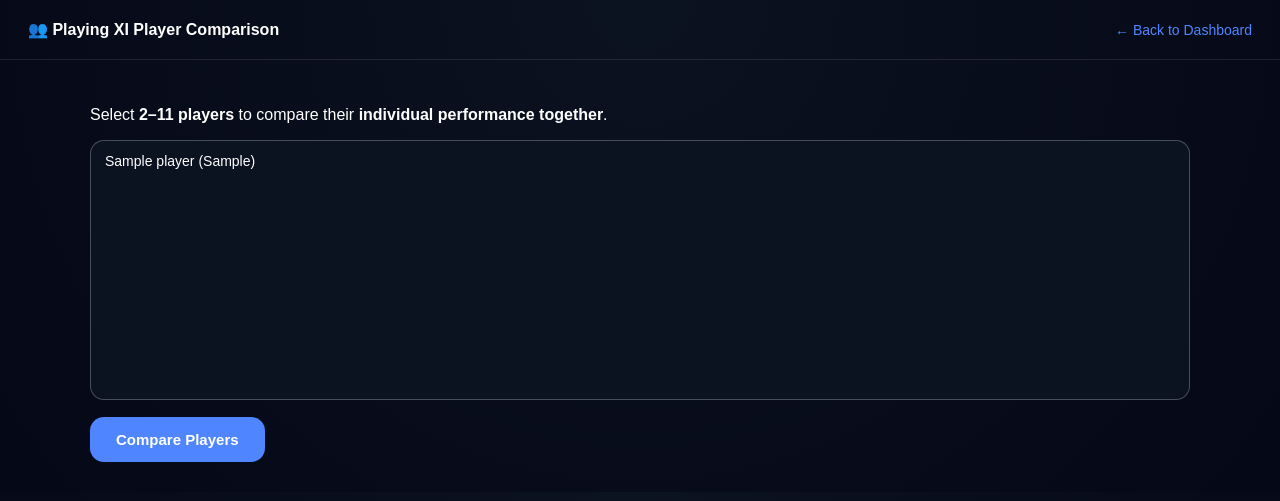
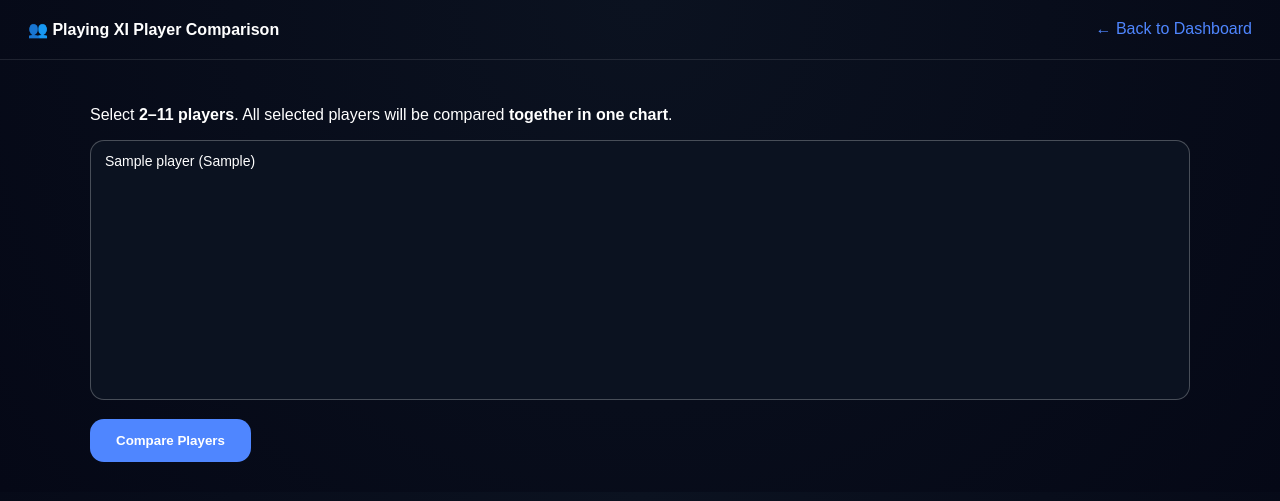
Before and after one commit to Albertsjos/SportSight-Analytics, a Django app: page /compare-xi/ in a window 1280 px wide. Shown: the top 501 px of the page. Run offline with Django 5.2, Linux system fonts and the light colour scheme; a user stored in the database is signed in; tables that the repository leaves empty hold one stand-in row (values such as "Sample post").

Commit message:
Fixed Playing XI comparison and player analytics

```diff
--- a/core/templates/core/compare_xi.html
+++ b/core/templates/core/compare_xi.html
@@ -3,7 +3,6 @@
 <head>
   <title>Playing XI Player Comparison</title>
 
-  <!-- Chart.js -->
   <script src="https://cdn.jsdelivr.net/npm/chart.js"></script>
 
   <style>
@@ -18,14 +17,12 @@
       padding:20px 28px;
       display:flex;
       justify-content:space-between;
-      align-items:center;
       border-bottom:1px solid rgba(255,255,255,0.1);
     }
 
     .top a{
       color:#4f86ff;
       text-decoration:none;
-      font-size:14px;
     }
 
     .container{
@@ -46,7 +43,7 @@
     }
 
     button{
-      margin-top:16px;
+      margin-top:18px;
       padding:14px 26px;
       background:#4f86ff;
       border:none;
@@ -54,30 +51,24 @@
       color:white;
       font-weight:bold;
       cursor:pointer;
-      font-size:15px;
-    }
-
-    button:hover{
-      opacity:0.9;
     }
 
     .chart-box{
       margin-top:40px;
-      background:rgba(255,255,255,0.06);
+      background:rgba(255,255,255,0.05);
       border:1px solid rgba(255,255,255,0.12);
       border-radius:18px;
       padding:24px;
     }
 
     h3{
-      margin-bottom:20px;
+      margin-bottom:16px;
     }
   </style>
 </head>
 
 <body>
 
-<!-- TOP BAR -->
 <div class="top">
   <b>👥 Playing XI Player Comparison</b>
   <a href="/dashboard/">← Back to Dashboard</a>
@@ -86,48 +77,37 @@
 <div class="container">
 
   <p>
-    Select <b>2–11 players</b> to compare their
-    <b>individual performance together</b>.
+    Select <b>2–11 players</b>.
+    All selected players will be compared <b>together in one chart</b>.
   </p>
 
-  <!-- PLAYER SELECT -->
   <form method="get">
     <select name="players" multiple required>
       {% for p in players %}
-        <option value="{{ p.id }}">
-          {{ p.player_name }} ({{ p.position }})
-        </option>
+        <option value="{{ p.id }}">{{ p.player_name }} ({{ p.position }})</option>
       {% endfor %}
     </select>
 
     <button type="submit">Compare Players</button>
   </form>
 
-  <!-- CHART -->
   {% if chart_data %}
   <div class="chart-box">
     <h3>📊 Player Performance Comparison ({{ selected_count }} players)</h3>
     <canvas id="playerChart"></canvas>
   </div>
-  {% endif %}
 
-</div>
+  {{ chart_data|json_script:"chart-data" }}
 
-<!-- SAFELY PASS DATA TO JS -->
-{{ chart_data|json_script:"chart-data" }}
-
-<script>
-  const chartElement = document.getElementById("chart-data");
-
-  if (chartElement) {
-    const data = JSON.parse(chartElement.textContent);
-
-    const labels = data.map(p => p.name);
+  <script>
+    const data = JSON.parse(
+      document.getElementById("chart-data").textContent
+    );
 
     new Chart(document.getElementById('playerChart'), {
       type: 'bar',
       data: {
-        labels: labels,
+        labels: data.map(p => p.name),
         datasets: [
           {
             label: 'Goals',
@@ -154,14 +134,14 @@
       options: {
         responsive: true,
         scales: {
-          y: {
-            beginAtZero: true
-          }
+          y: { beginAtZero: true }
         }
       }
     });
-  }
-</script>
+  </script>
+  {% endif %}
+
+</div>
 
 </body>
 </html>
--- a/core/views.py
+++ b/core/views.py
@@ -205,10 +205,10 @@ def season_analytics(request):
         {"analytics_data": analytics_data}
     )
 
+
 @login_required
 def compare_xi(request):
     players = Player.objects.all()
-
     selected_ids = request.GET.getlist("players")
 
     chart_data = []
@@ -216,7 +216,6 @@ def compare_xi(request):
     if len(selected_ids) >= 2:
         for pid in selected_ids:
             player = Player.objects.get(id=pid)
-
             stats = PlayerPerformance.objects.filter(player=player)
 
             chart_data.append({
@@ -230,7 +229,7 @@ def compare_xi(request):
     context = {
         "players": players,
         "chart_data": chart_data,
-        "selected_count": len(selected_ids)
+        "selected_count": len(selected_ids),
     }
 
     return render(request, "core/compare_xi.html", context)
```
